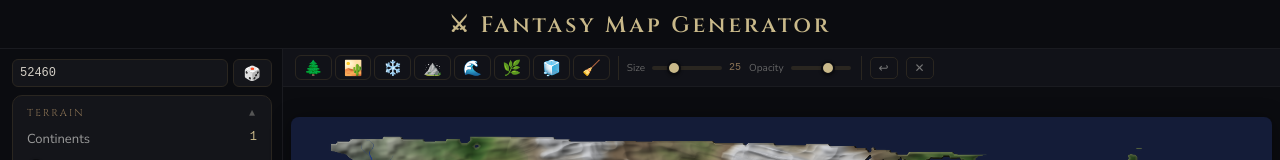
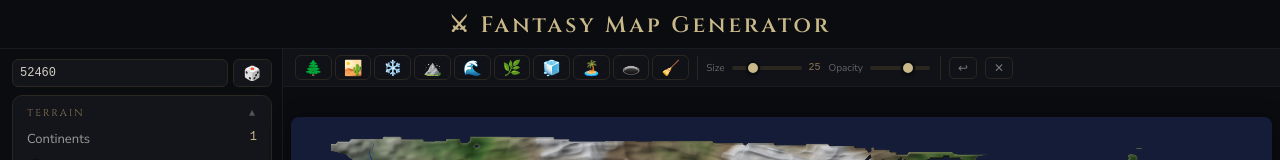
Before and after one commit to design887/fantasy-map-generator, a Next.js app: page / in a window 1280 px wide. Shown: the top 160 px of the page. Built offline with nearby package versions, Linux system fonts and the light colour scheme.

Commit message:
Add Land + Erode terrain brushes

```diff
--- a/app/page.js
+++ b/app/page.js
@@ -48,6 +48,8 @@ const BT=[
   {id:'water',label:'River',icon:'🌊',color:'#2854a0'},
   {id:'grassland',label:'Grass',icon:'🌿',color:'#5a8a3c'},
   {id:'tundra',label:'Tundra',icon:'🧊',color:'#8a9088'},
+  {id:'land',label:'Land',icon:'🏝️',color:'#6a8a45'},
+  {id:'erode',label:'Erode',icon:'🕳️',color:'#1a2a40'},
   {id:'erase',label:'Erase',icon:'🧹',color:'#555'},
 ];
 
@@ -456,7 +458,7 @@ export default function App(){
     // ═══ Paint overlay ═══
     const pt=paintType.current,ps=paintStr.current;
     if(pt&&ps)for(let i=0;i<W*H;i++){if(pt[i]===0||ps[i]<.01)continue;const s=ps[i];
-      switch(pt[i]){case 1:moist[i]=moist[i]*(1-s)+.75*s;temp[i]=temp[i]*(1-s*.3)+.45*s*.3;break;case 2:moist[i]=moist[i]*(1-s)+.08*s;temp[i]=temp[i]*(1-s*.5)+.8*s*.5;break;case 3:temp[i]=temp[i]*(1-s)+.05*s;if(el[i]>=sea)el[i]+=s*.15;break;case 4:if(el[i]>=sea){el[i]+=s*.5;mt[i]+=s*.3}break;case 5:moist[i]=Math.min(1,moist[i]+s*.3);break;case 6:moist[i]=moist[i]*(1-s)+.4*s;temp[i]=temp[i]*(1-s*.3)+.5*s*.3;break;case 7:temp[i]=temp[i]*(1-s)+.12*s;moist[i]=moist[i]*(1-s*.4)+.25*s*.4;break}}
+      switch(pt[i]){case 1:moist[i]=moist[i]*(1-s)+.75*s;temp[i]=temp[i]*(1-s*.3)+.45*s*.3;break;case 2:moist[i]=moist[i]*(1-s)+.08*s;temp[i]=temp[i]*(1-s*.5)+.8*s*.5;break;case 3:temp[i]=temp[i]*(1-s)+.05*s;if(el[i]>=sea)el[i]+=s*.15;break;case 4:if(el[i]>=sea){el[i]+=s*.5;mt[i]+=s*.3}break;case 5:moist[i]=Math.min(1,moist[i]+s*.3);break;case 6:moist[i]=moist[i]*(1-s)+.4*s;temp[i]=temp[i]*(1-s*.3)+.5*s*.3;break;case 7:temp[i]=temp[i]*(1-s)+.12*s;moist[i]=moist[i]*(1-s*.4)+.25*s*.4;break;case 8:el[i]=Math.max(el[i],sea+s*.3);break;case 9:el[i]=Math.min(el[i],sea*(1-s*.8));break}}
 
     // ═══ Rivers ═══
     const fEl=new Float32Array(el);
```
Also changed, not shown: 1 other file (tests, documents, lock files or other folders).
